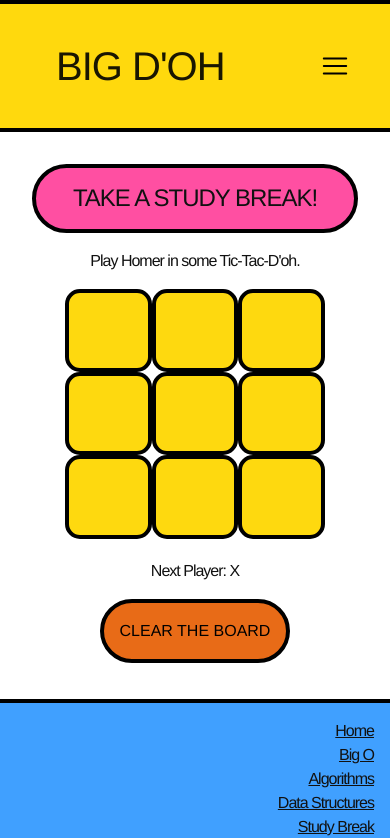
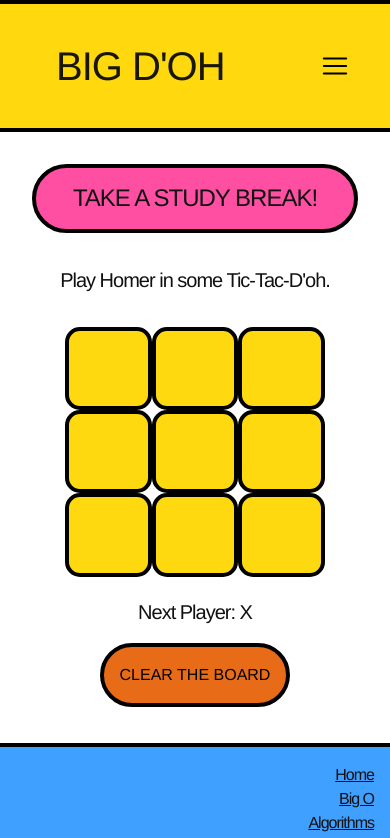
Before and after one commit to bg-write/big-doh, a React (Create React App) app: page /ttt in a window 390 px wide. Shown: the top 838 px of the page. Built offline with nearby package versions, Linux system fonts and the light colour scheme; a web font is replaced by a local one.

Commit message:
CSS update mobile view, TTT

```diff
--- a/src/App.css
+++ b/src/App.css
@@ -644,15 +644,18 @@
 
 #ttt-blurb {
 	/* For styling specifically "Play Homer ..." */
-	font-size: 1rem;
+	font-size: 1.25rem;
+	padding: 1rem;
 }
 
 #ttt-game {
 	/* For styling specifically the actual game */
+	font-size: 1.25rem;
 }
 
 #ttt-clear-board-button {
 	/* For styling the "Clear the board" button; found on Game.jsx */
+	font-size: 1rem;
 	margin: 0 0 1rem 0;
 	background-color: var(--lard-lad);
 }
```
